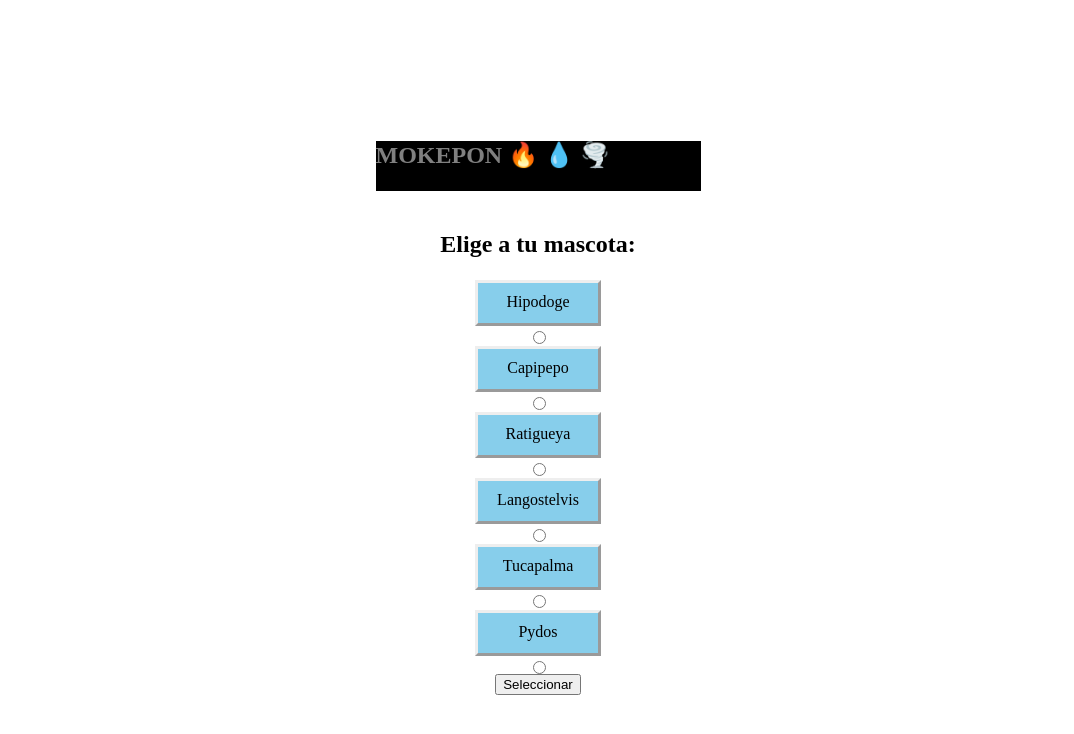
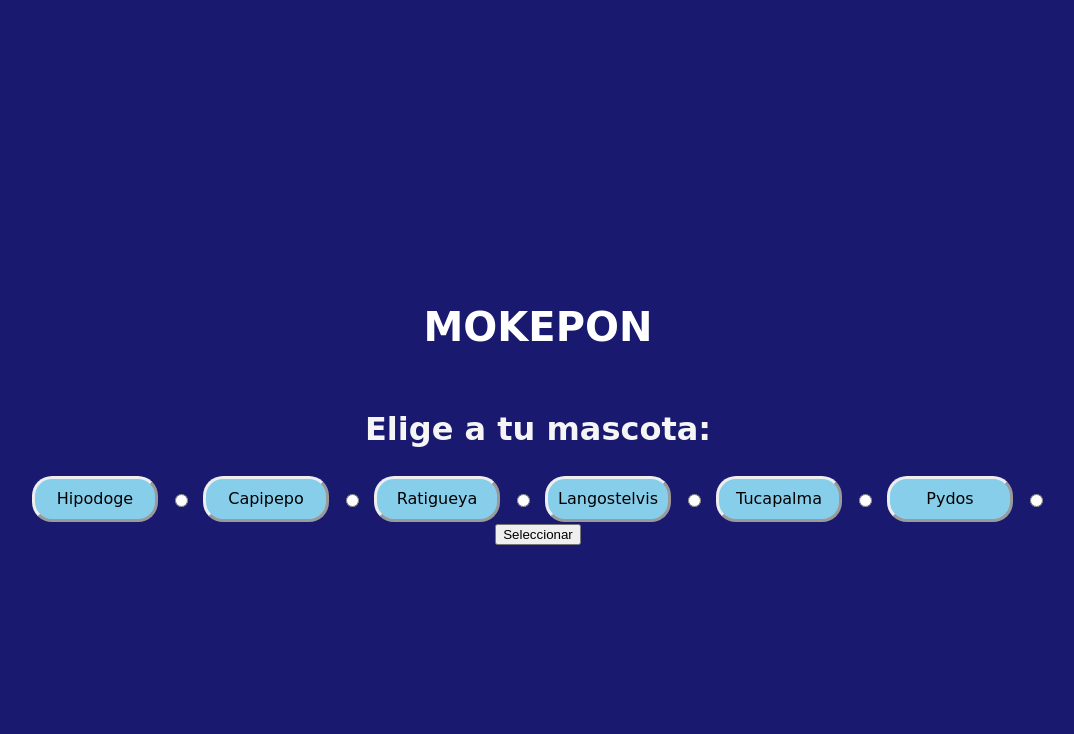
Before and after one commit to CarlosCortes2020/curso-programacion-basica, a plain HTML site: page mokepon/mokepon.html in a window 1280 px wide. Shown: the whole page, without its empty margins (102-1176 px from the left). Drawn offline with Linux system fonts and the light colour scheme; a web font is replaced by a local one.

Commit message:
Update realizado desde la laptop de GMI, prueba para manejo de repositorio de diferentes maquinas, adicional, cambio de color de background, detallado de botontes y modificacion de secciones de titulo y subtitulo en archivo css

```diff
--- a/mokepon/mokepon.html
+++ b/mokepon/mokepon.html
@@ -12,10 +12,11 @@
 
 
     <section id="seleccionar-mascota" style="height: 100vh;">
-        <h1 class="titulo">MOKEPON 🔥 💧 🌪️</h1>
+        <h1 class="titulo">MOKEPON</h1>
 
-        <h2>Elige a tu mascota: </h2>
+        <h2 class="subtitulo">Elige a tu mascota: </h2>
 
+        <div class="tarjetas">
             <label class="tarjeta-mokepon" for="hipodoge">Hipodoge</label>
             <input type="radio" name="mascota" id="hipodoge" />
             <label  class="tarjeta-mokepon" for="capipepo">Capipepo</label>
@@ -28,6 +29,8 @@
             <input type="radio" name="mascota" id="tucapalma" />
             <label  class="tarjeta-mokepon" for="pydos">Pydos</label>
             <input type="radio" name="mascota" id="pydos" />
+        </div>
+
         <button id="boton-mascota">Seleccionar</button>
     </section>
 
--- a/mokepon/style.css
+++ b/mokepon/style.css
@@ -1,15 +1,32 @@
-.titulo {
-    color: gray;
-    width: 325px;
-    height: 50px;
-    background-color: black;
+@import url('https://fonts.google.com/specimen/Titan+One?category=Display');
+
+body{
+    font-family: 'Titan-One', cursive;
+    background-color: midnightblue;
 }
+
+
 
 #seleccionar-mascota {
     display: flex;
     flex-direction: column;
     justify-content: center;
     align-items: center;
+}
+
+.titulo {
+    color: white;
+    font-size: 40px;
+    }
+
+.subtitulo{
+    color: whitesmoke;
+    font-size: 32px;
+}
+
+.tarjetas{
+    display: flex;
+    gap: 10px;
 }
 
 .tarjeta-mokepon {
@@ -21,4 +38,5 @@
     background: skyblue;
     border: outset;
     margin: 2px;
+    border-radius: 20px;
 }
```
Lines whose indentation alone changed are shown as unchanged.
